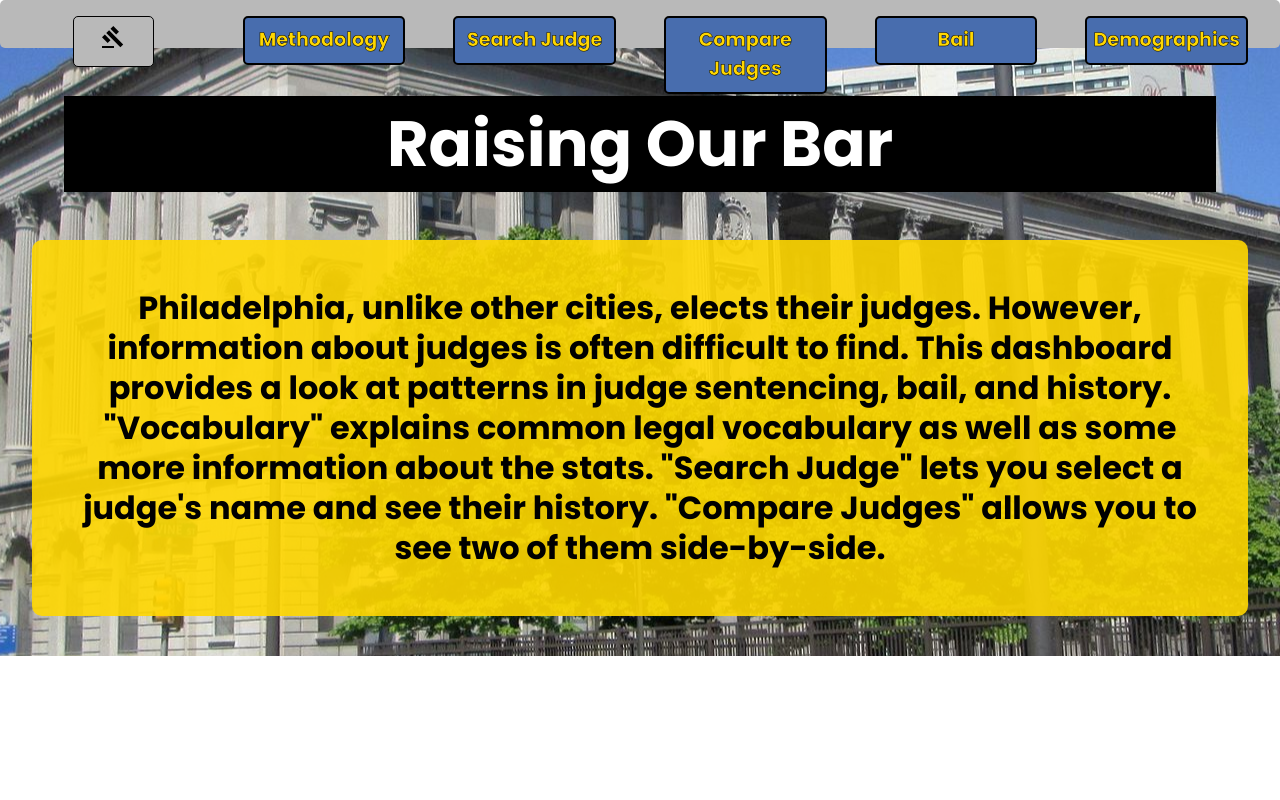
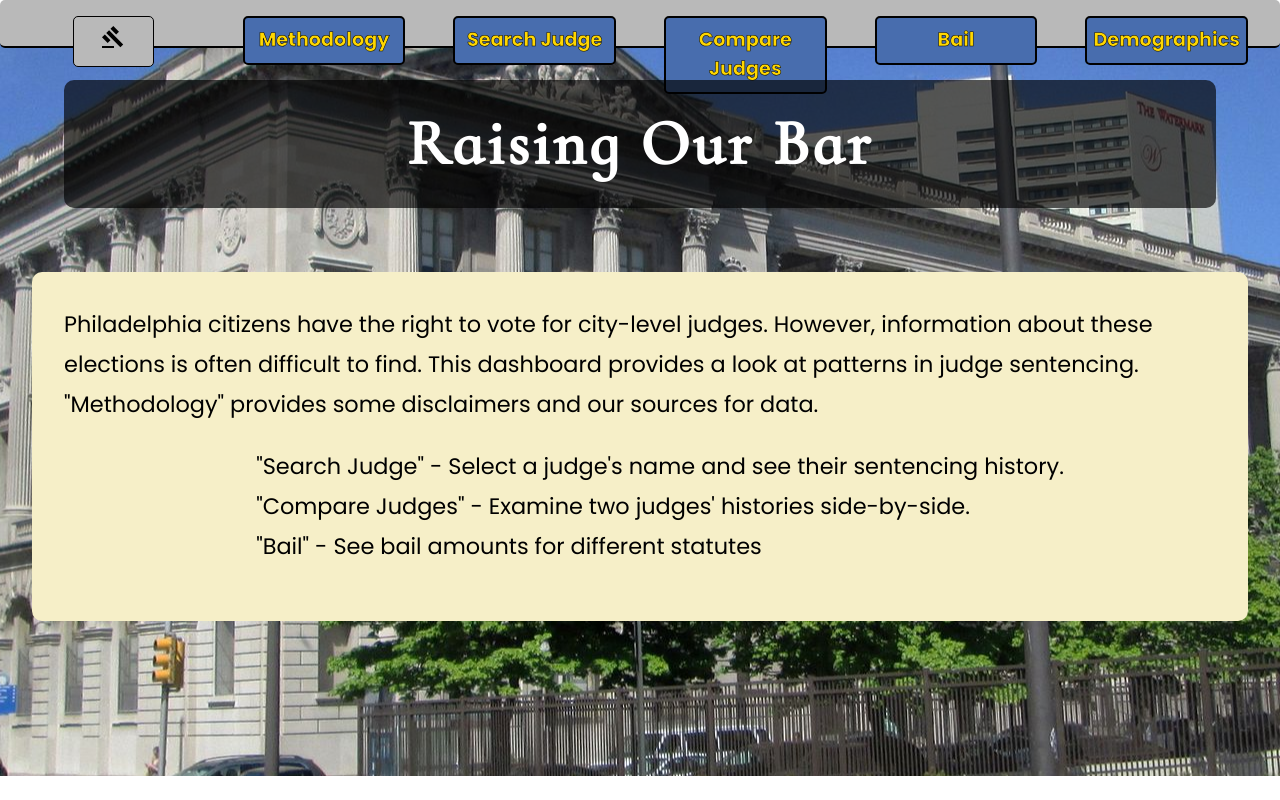
Before and after one commit to SJHPHL-Challenge-10/Challenge-10, a React (Create React App) app: page / in a window 1280 px wide. Built offline with nearby package versions, Linux system fonts and the light colour scheme.

Commit message:
Added Footer, new font for title

```diff
--- a/public/index.html
+++ b/public/index.html
@@ -9,6 +9,10 @@
 		<link rel="preconnect" href="https://fonts.gstatic.com" crossorigin />
 		<link
 			href="https://fonts.googleapis.com/css2?family=Poppins:wght@300;400;500;600;700&display=swap"
+			rel="stylesheet"
+		/>
+		<link
+			href="https://fonts.googleapis.com/css2?family=Cormorant+Infant:wght@500&display=swap"
 			rel="stylesheet"
 		/>
 		<meta name="viewport" content="width=device-width, initial-scale=1" />
--- a/public/style.css
+++ b/public/style.css
@@ -1,5 +1,4 @@
 .header {
-  height: 3rem;
   width: 100%;
   display: flex;
 }
@@ -12,7 +11,8 @@
 .header .nav {
   display: flex;
   width: 100%;
-  background-color: #b9b9b9;
+  background-color: white;
+  border-bottom: 2px solid black;
   border-radius: 5px;
 }
 .header .nav ul {
@@ -22,7 +22,7 @@
   width: 100%;
 }
 .header .nav ul li a {
-  color: rgb(255, 215, 0);
+  color: rgb(253, 235, 130);
   font-size: 1.2rem;
   font-weight: 700;
   background-color: rgb(72, 109, 174);
@@ -34,8 +34,6 @@
   padding-block: 0.5rem;
   cursor: pointer;
   text-align: center;
-  -webkit-text-stroke: 0.5px;
-  -webkit-text-stroke-color: black;
 }
 
 #gavel {
@@ -52,32 +50,37 @@
 }
 
 .mainContent__title {
+  font-family: "Cormorant Infant", serif;
   font-size: 4rem;
+  letter-spacing: 0.1ch;
   color: white;
-  background-color: black;
+  background-color: rgba(0, 0, 0, 0.65);
+  border-radius: 10px;
   padding-inline: 2rem;
+  padding-block: 1rem;
   text-align: center;
   margin-inline: 4rem;
-  margin-top: 3rem;
+  margin-top: 2rem;
+  display: block;
 }
 
 .mainContent__description {
   display: grid;
   place-items: center;
-}
-.mainContent__description p {
   display: block;
   padding: 1rem;
-  font-size: 2rem;
-  font-weight: bold;
-  text-align: center;
-  background-color: rgba(255, 215, 0, 0.9);
+  font-size: 1.4rem;
+  text-align: left;
+  background-color: rgb(246, 239, 200);
   line-height: 2.5rem;
-  padding-block: 3rem;
+  padding-block: 2rem;
   padding-inline: 2rem;
-  margin-top: 14rem;
+  margin-top: 16rem;
   margin-inline: 2rem;
   border-radius: 10px;
+}
+.mainContent__description ul {
+  list-style: none;
 }
 
 .img-box {
@@ -105,7 +108,7 @@
   position: absolute;
   top: 1rem;
   z-index: -1;
-  height: 80vh;
+  height: 95vh;
 }
 
 .judge__compare {
@@ -119,7 +122,7 @@
   padding-inline: 0.5rem;
   padding-block: 1rem;
   border-radius: 1rem;
-  background: rgb(255, 215, 0);
+  background: rgb(253, 235, 130);
 }
 
 .search__button {
@@ -227,6 +230,12 @@ select {
   text-indent: 3rem;
 }
 
+.footer {
+  position: fixed;
+  bottom: 0;
+  left: 16;
+}
+
 body,
 html {
   font-family: "Poppins", sans-serif;
--- a/src/components/MainContent.js
+++ b/src/components/MainContent.js
@@ -8,20 +8,24 @@ function MainContent() {
 			<div className="hero">
 				<section className="mainContent__description">
 					<p>
-						Philadelphia, unlike other cities, elects their judges. However,
-						information about judges is often difficult to find. This dashboard
-						provides a look at patterns in judge sentencing, bail, and history.
-						"Vocabulary" explains common legal vocabulary as well as some more
-						information about the stats. "Search Judge" lets you select a
-						judge's name and see their history. "Compare Judges" allows you to
-						see two of them side-by-side.
+						Philadelphia citizens have the right to vote for city-level judges.
+						However, information about these elections is often difficult to
+						find. This dashboard provides a look at patterns in judge
+						sentencing. "Methodology" provides some disclaimers and our sources
+						for data.
 					</p>
+					<ul>
+						<li>
+							"Search Judge" - Select a judge's name and see their sentencing
+							history.
+						</li>
+						<li>
+							"Compare Judges" - Examine two judges' histories side-by-side.
+						</li>
+						<li>"Bail" - See bail amounts for different statutes </li>
+					</ul>
 				</section>
 			</div>
-
-			{/* <section className="img-box">
-				<img src="https://images.law.com/contrib/content/uploads/sites/402/2022/03/Philadelphia-Criminal-Justice-Center-08-767x633.jpg" />
-			</section> */}
 		</section>
 	);
 }
--- /dev/null
+++ b/src/styles/Footer.scss
@@ -0,0 +1,5 @@
+.footer {
+	position: fixed;
+	bottom: 0;
+	left: 16;
+}
--- a/src/styles/MainContent.scss
+++ b/src/styles/MainContent.scss
@@ -5,32 +5,35 @@
 	gap: 2rem;
 }
 .mainContent__title {
+	font-family: 'Cormorant Infant', serif;
 	font-size: 4rem;
+	letter-spacing: 0.1ch;
 	color: white;
-	background-color: black;
+	background-color: rgba(0, 0, 0, 0.65);
+	border-radius: 10px;
 	padding-inline: 2rem;
-	// display: inline-block;
-	// width: 36rem;
+	padding-block: 1rem;
 	text-align: center;
 	margin-inline: 4rem;
-	margin-top: 3rem;
+	margin-top: 2rem;
+	display: block;
 }
 .mainContent__description {
 	display: grid;
 	place-items: center;
-	p {
 	display: block;
 	padding: 1rem;
-		font-size: 2rem;
-		font-weight: bold;
-		text-align: center;
-		background-color: rgba($accent-color, 0.9);
+	font-size: 1.4rem;
+	text-align: left;
+	background-color: rgba(246, 239, 200, 1);
 	line-height: 2.5rem;
-		padding-block: 3rem;
+	padding-block: 2rem;
 	padding-inline: 2rem;
-		margin-top: 14rem;
+	margin-top: 16rem;
 	margin-inline: 2rem;
 	border-radius: 10px;
+	ul {
+		list-style: none;
 	}
 }
 
@@ -54,11 +57,9 @@
 }
 .hero {
 	background-image: url('../images/Family_Court_Building_Philadelphia.jpg');
-	// filter: opacity(90%);
-	// filter: grayscale(100%);
 	background-position: center;
 	position: absolute;
 	top: 1rem;
 	z-index: -1;
-	height: 80vh;
+	height: 95vh;
 }
```
Also changed, not shown: 1 other file (tests, documents, lock files or other folders). Lines whose indentation alone changed are shown as unchanged.
